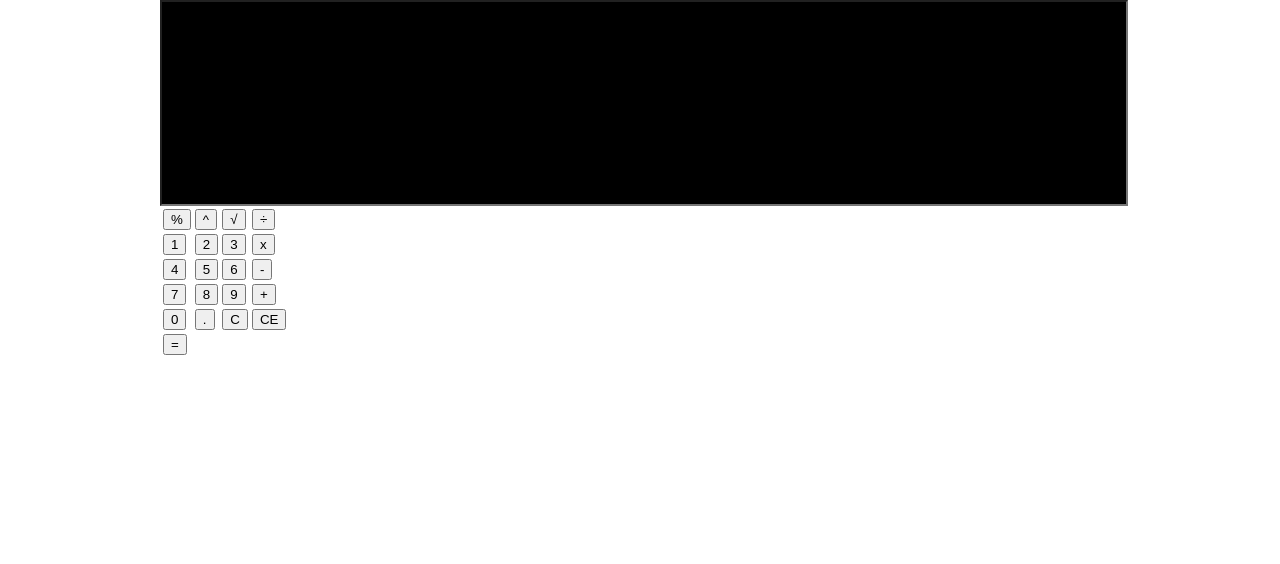
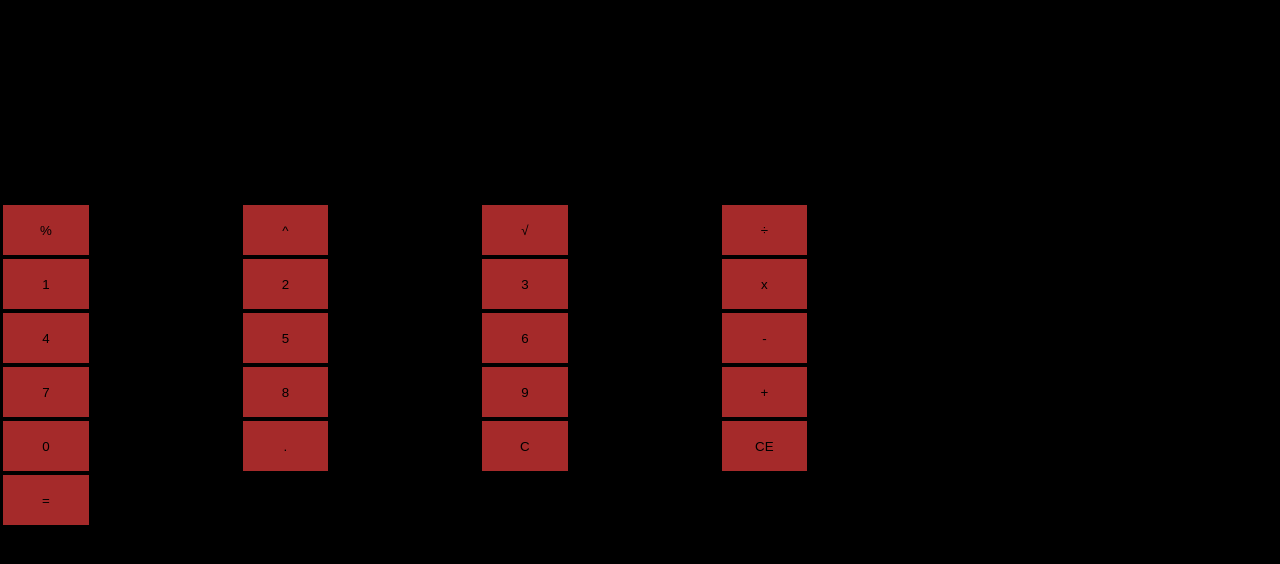
Before and after one commit to RyanV-Souza/cordova-calculadora, a website: page www/index.html in a window 1280 px wide. Drawn offline with Linux system fonts and the light colour scheme.

```diff
--- a/www/components/acao.js
+++ b/www/components/acao.js
@@ -46,3 +46,8 @@
 
   $("#visor").val(resultado);
 })
+
+$(document).on("click", ".btnReset", function(){
+
+  $("#visor").val("");
+})
--- a/www/css/style.css
+++ b/www/css/style.css
@@ -1,13 +1,16 @@
 /**/
 *{
-  margin:0;
+  margin: 0;
 
 }
-
+body{
+  background-color: black;
+  width: 100%;
+  height: 100%;
+}
 .container{
-  margin: 0 auto;
-  width: 960px;
-
+  width: 100%;
+  max-width:960px;
 }
 #visor{
   height: 200px;
@@ -17,4 +20,15 @@
   font-size: 40px;
   text-align: end;
   letter-spacing: 5px;
+  border: none;
 }
+table{
+  width: 100%;
+}
+button{
+  width: 6.43em;
+  height: 50px;
+  background-color: brown;
+  border: none;
+  display: block;
+}
--- a/www/index.html
+++ b/www/index.html
@@ -16,7 +16,9 @@
 <body>
 
     <div class = "container">
-      <input id="visor" readonly="">
+      <div class="visorCalculadora">
+        <input id="visor" readonly="">
+      </div>
         <table>
             <tr>
               <td > <button class="num" value=" % "> % </button> </td>
```
